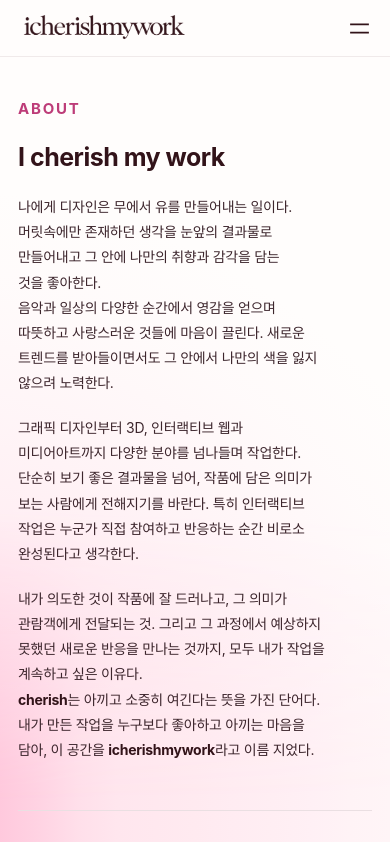
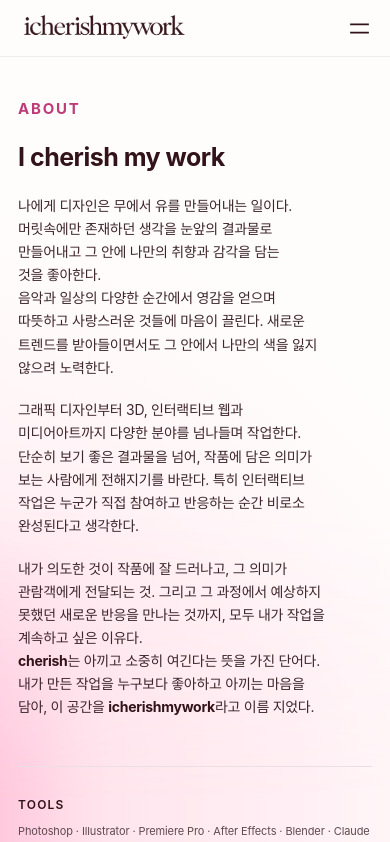
Before and after one commit to cherrymiri/icherishmywork, a React (Vite) app: page /about in a window 390 px wide. Shown: the top 842 px of the page. Built offline with nearby package versions, Linux system fonts and the light colour scheme; a web font is replaced by a local one.

Commit message:
ABOUT mobile: tighter line-height
Co-Authored-By: Claude Opus 5.5 <noreply@anthropic.com>
Claude-Session: https://claude.ai/code/session_01LjVCjRoNRHvuo7CHgCXafM

```diff
--- a/src/styles/global.css
+++ b/src/styles/global.css
@@ -447,7 +447,7 @@ a.archive-item:hover { color: #dc467c; }
   .about-grid { grid-template-columns: minmax(0, 1fr); }
   .about-label { margin: 0 0 14px; font-size: 15px; }
   .about-headline { font-size: 25px; margin-bottom: 22px; }
-  .about-text p { font-size: 14px; line-height: 1.8; letter-spacing: -0.02em; }
+  .about-text p { font-size: 14px; line-height: 1.65; letter-spacing: -0.02em; }
   .about-text p:nth-child(3), .about-text p:nth-child(4) { margin-top: 1.4em; }
   .about-text .pc-br { display: none; }
   .about-text { max-width: 88%; }
```
